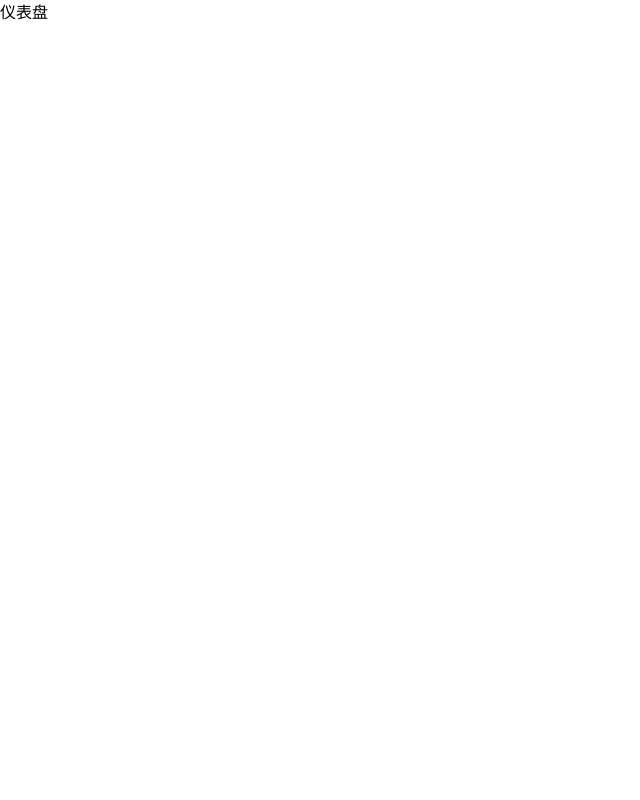
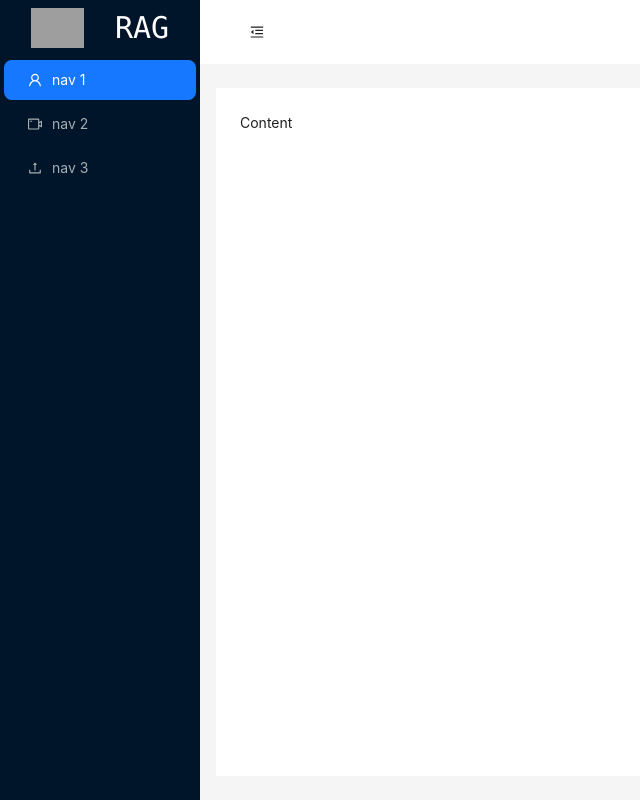
Before and after one commit to AAAkater/RAG, a Vue app in the folder front-src/: page /dashboard in a window 1280 px wide. Shown: the whole page, without its empty margins (0-640 px from the left). Built offline with nearby package versions, Linux system fonts and the light colour scheme; grey boxes are pictures that could not be loaded.

Commit message:
✨ feat: add dashboard layout

```diff
--- /dev/null
+++ b/front-src/src/views/dashboard/components/MenuLogo.vue
@@ -0,0 +1,27 @@
+<script lang="ts" setup>
+const props = defineProps({
+  collapsed: {
+    default: false,
+    required: true,
+    type: Boolean,
+  },
+})
+</script>
+
+<template>
+  <div class="my-2 flex justify-evenly">
+    <img
+      src="@/assets/icons/logo.svg"
+      alt=""
+      class="h-10 w-auto"
+    />
+    <div
+      v-if="!props.collapsed"
+      class="flex items-center font-mono text-3xl text-white"
+    >
+      RAG
+    </div>
+  </div>
+</template>
+
+<style scoped></style>
--- a/front-src/src/views/dashboard/index.vue
+++ b/front-src/src/views/dashboard/index.vue
@@ -1,7 +1,69 @@
-<script setup lang="ts"></script>
+<script lang="ts" setup>
+import { ref } from "vue"
+import {
+  UserOutlined,
+  VideoCameraOutlined,
+  UploadOutlined,
+  MenuUnfoldOutlined,
+  MenuFoldOutlined,
+} from "@ant-design/icons-vue"
+import MenuLogo from "./components/MenuLogo.vue"
+import { Layout, Menu } from "ant-design-vue"
+const selectedKeys = ref<string[]>(["1"])
+const collapsed = ref<boolean>(false)
+</script>
 
 <template>
-  <div>仪表盘</div>
+  <Layout>
+    <Layout.Sider
+      v-model:collapsed="collapsed"
+      :trigger="null"
+      collapsible
+      class="h-screen"
+    >
+      <MenuLogo :collapsed="collapsed" />
+      <Menu
+        v-model:selectedKeys="selectedKeys"
+        theme="dark"
+        mode="inline"
+      >
+        <Menu.Item key="1">
+          <user-outlined />
+          <span>nav 1</span>
+        </Menu.Item>
+        <Menu.Item key="2">
+          <video-camera-outlined />
+          <span>nav 2</span>
+        </Menu.Item>
+        <Menu.Item key="3">
+          <upload-outlined />
+          <span>nav 3</span>
+        </Menu.Item>
+      </Menu>
+    </Layout.Sider>
+    <Layout>
+      <Layout.Header style="background: #fff">
+        <menu-unfold-outlined
+          v-if="collapsed"
+          @click="() => (collapsed = !collapsed)"
+        />
+        <menu-fold-outlined
+          v-else
+          @click="() => (collapsed = !collapsed)"
+        />
+      </Layout.Header>
+      <Layout.Content
+        :style="{
+          margin: '24px 16px',
+          padding: '24px',
+          background: '#fff',
+          minHeight: '280px',
+        }"
+      >
+        Content
+      </Layout.Content>
+    </Layout>
+  </Layout>
 </template>
 
 <style scoped></style>
```
